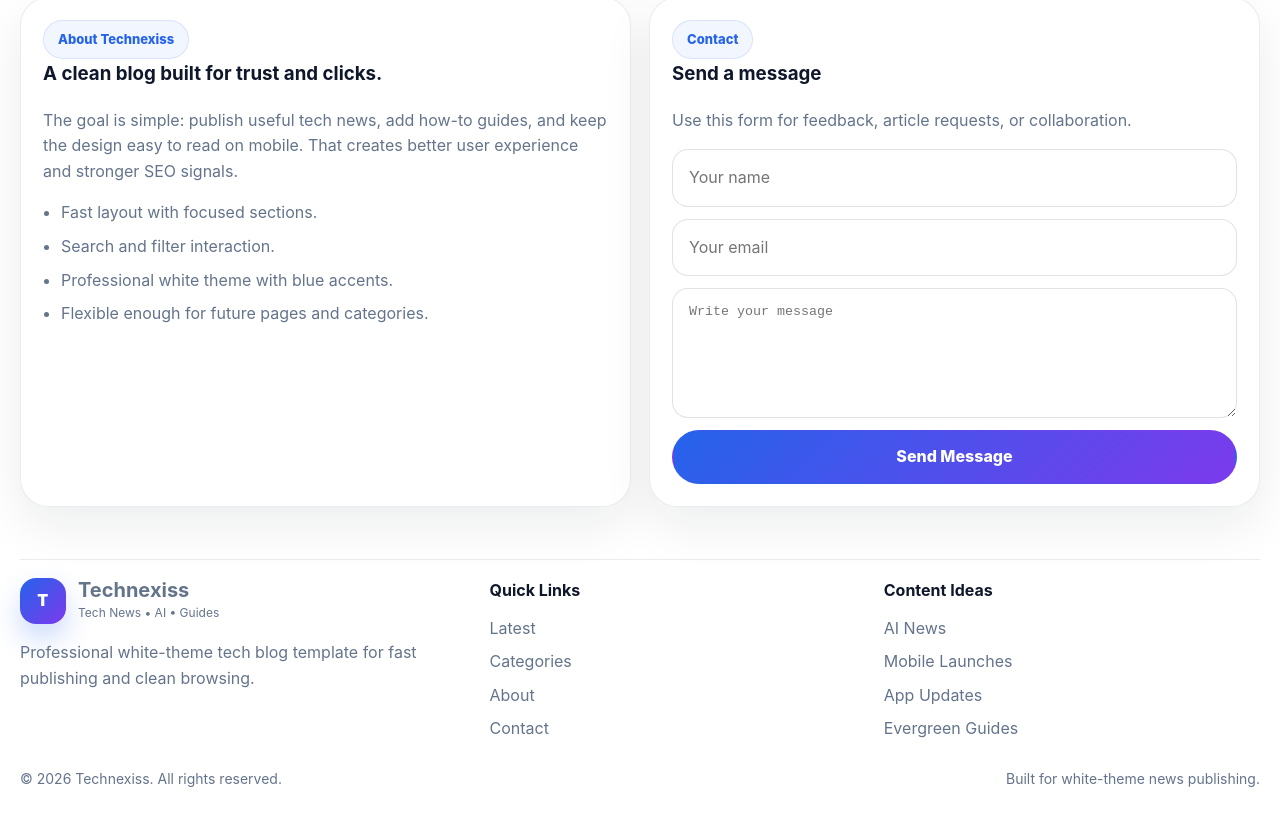
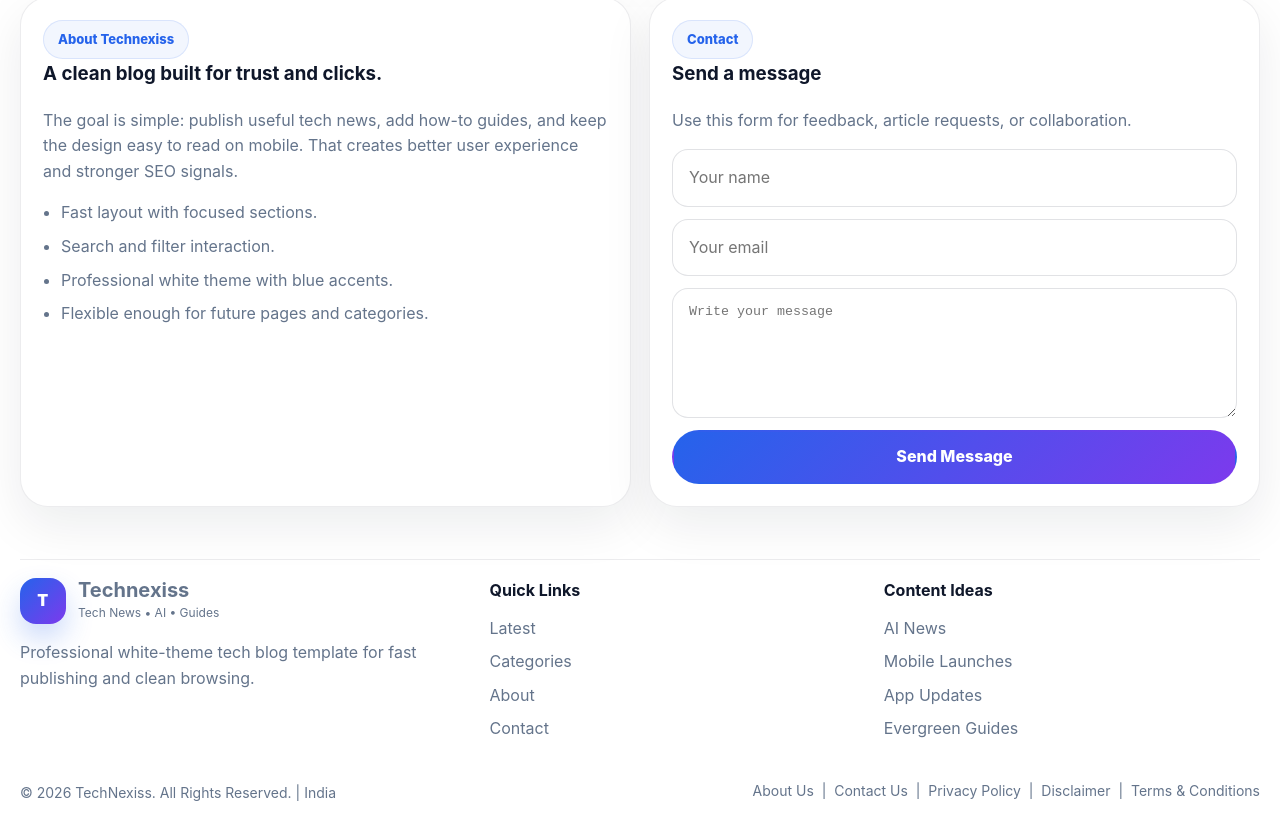
Before and after one commit to sarveshprajapati923-stack/Tech-Nexis, a plain HTML site: page index.html in a window 1280 px wide. Shown: the part 3258-4098 px from the top of the page. Drawn offline with Linux system fonts and the light colour scheme.

Commit message:
Update index.html

```diff
--- a/index.html
+++ b/index.html
@@ -335,8 +335,15 @@
       </div>
 
       <div class="copyright">
-        <span>© 2026 Technexiss. All rights reserved.</span>
-        <span>Built for white-theme news publishing.</span>
+  <p>© 2026 TechNexiss. All Rights Reserved. | India</p>
+
+  <p style="margin-top:10px;">
+    <a href="/about.html">About Us</a> &nbsp;|&nbsp;
+    <a href="/contact.html">Contact Us</a> &nbsp;|&nbsp;
+    <a href="/privacy-policy.html">Privacy Policy</a> &nbsp;|&nbsp;
+    <a href="/disclaimer.html">Disclaimer</a> &nbsp;|&nbsp;
+    <a href="/terms.html">Terms &amp; Conditions</a>
+  </p>
       </div>
     </div>
   </footer>
```
